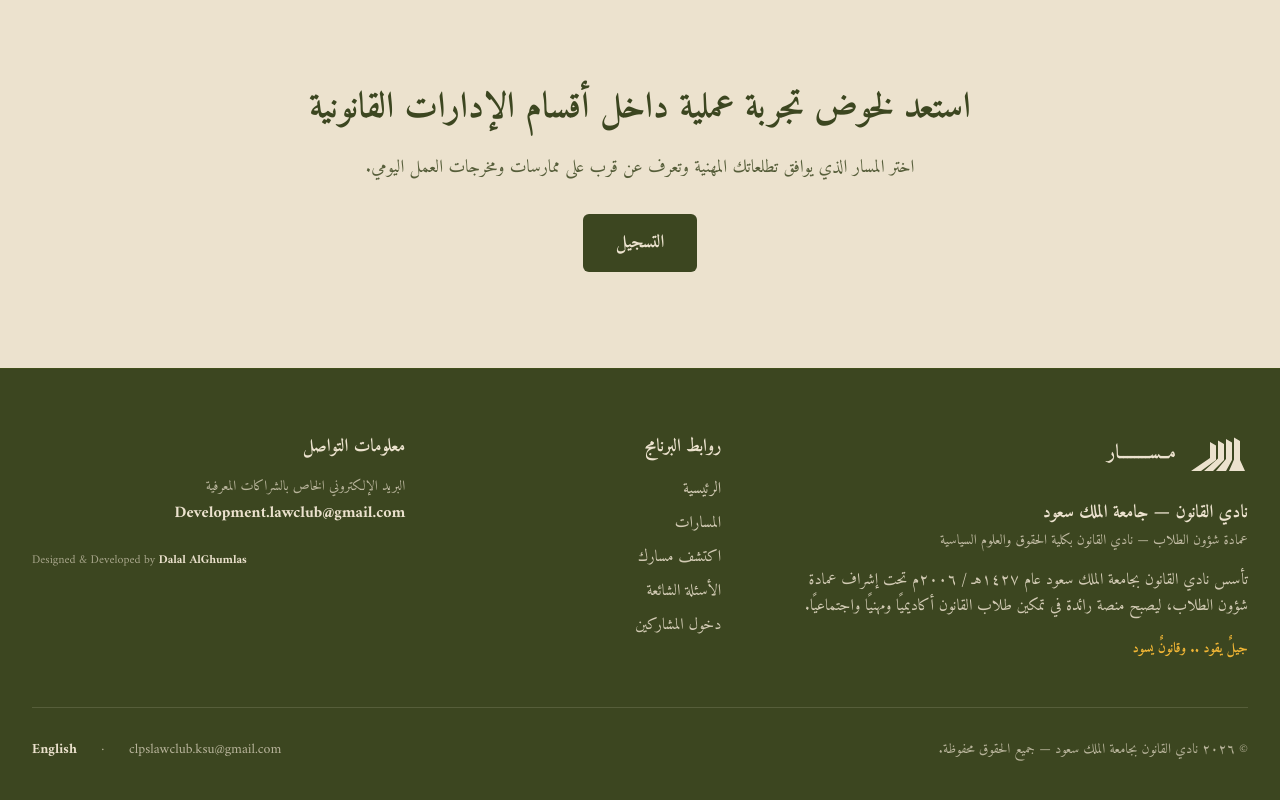
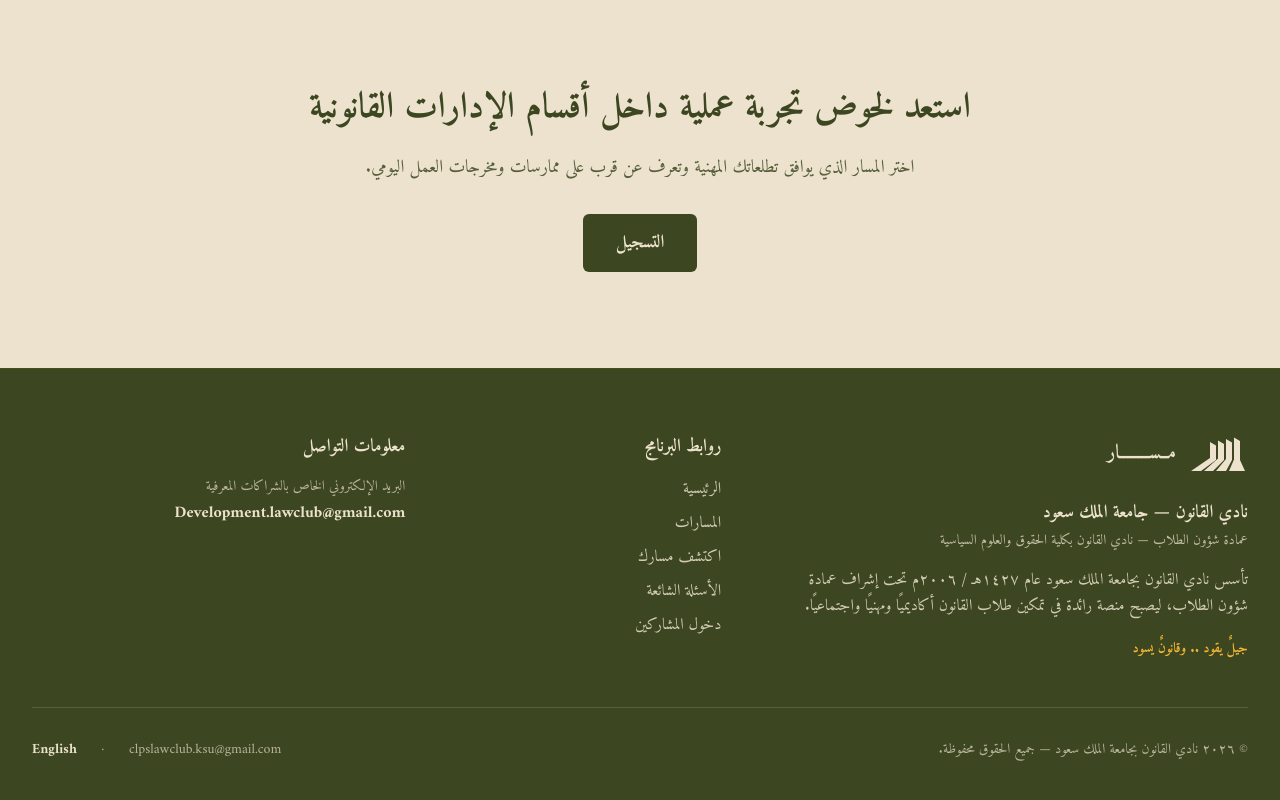
Before and after one commit to Dalal-AlGhumlas/legal-department-tracks, a React (Vite) app: page / in a window 1280 px wide. Shown: the part 4553-5353 px from the top of the page. Built offline with nearby package versions, Linux system fonts and the light colour scheme; no server answers; the database is empty.

Commit message:
Remove designer credit from Footer component
Removed the designer credit section from the footer.

```diff
--- a/src/components/Footer.tsx
+++ b/src/components/Footer.tsx
@@ -99,17 +99,6 @@
                 {OFFICIAL_CONTACTS.partnershipsEmail}
               </a>
             </div>
-            <p className="pt-3 text-xs text-[#ECE2CE]/60" dir="ltr">
-  Designed & Developed by{' '}
-  <a
-    href="https://www.linkedin.com/in/dalal-alghumlas/"
-    target="_blank"
-    rel="noopener noreferrer"
-    className="font-bold text-[#ECE2CE] hover:text-[#F2B635] transition-colors"
-  >
-    Dalal AlGhumlas
-  </a>
-</p>
           </div>
         </div>
 
```
